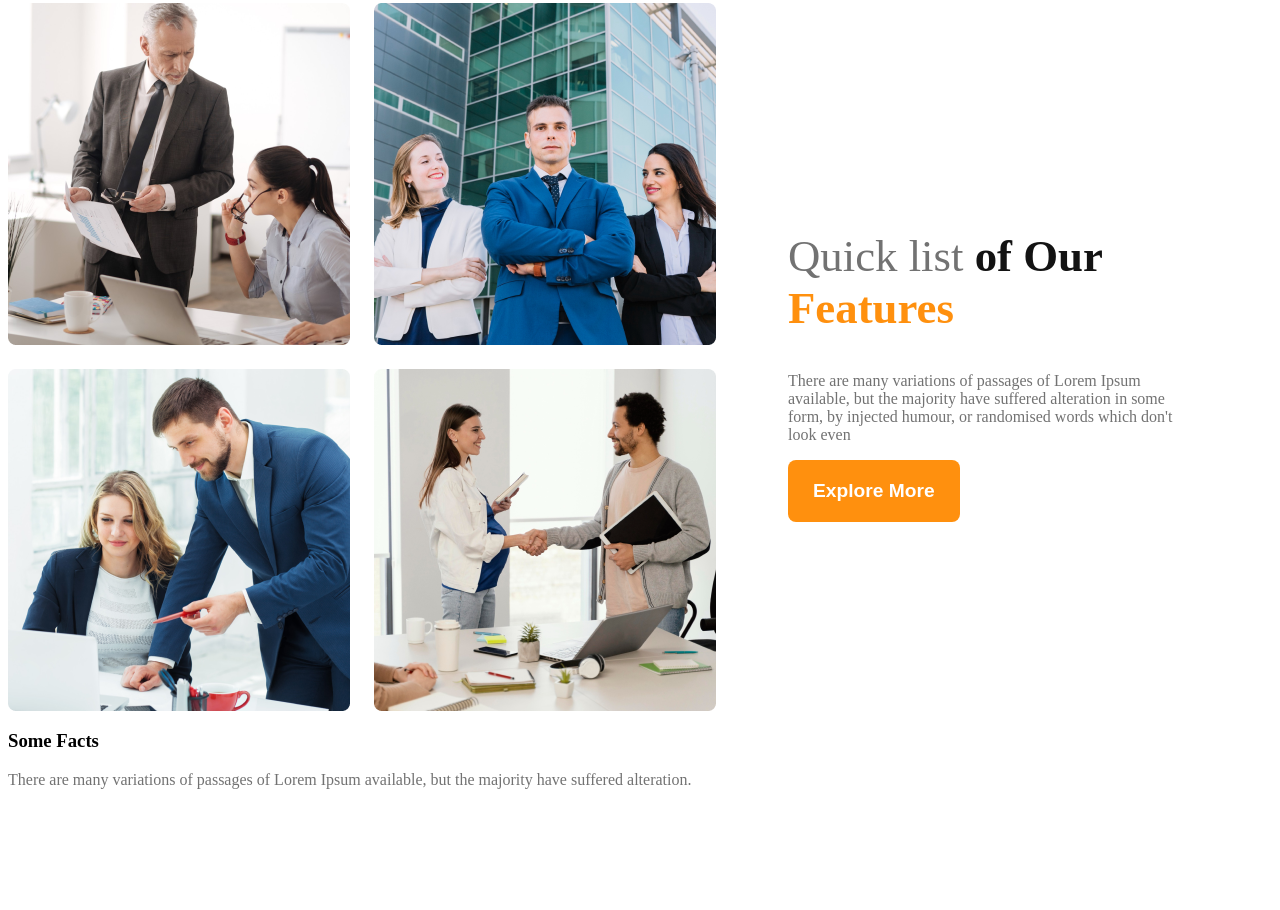
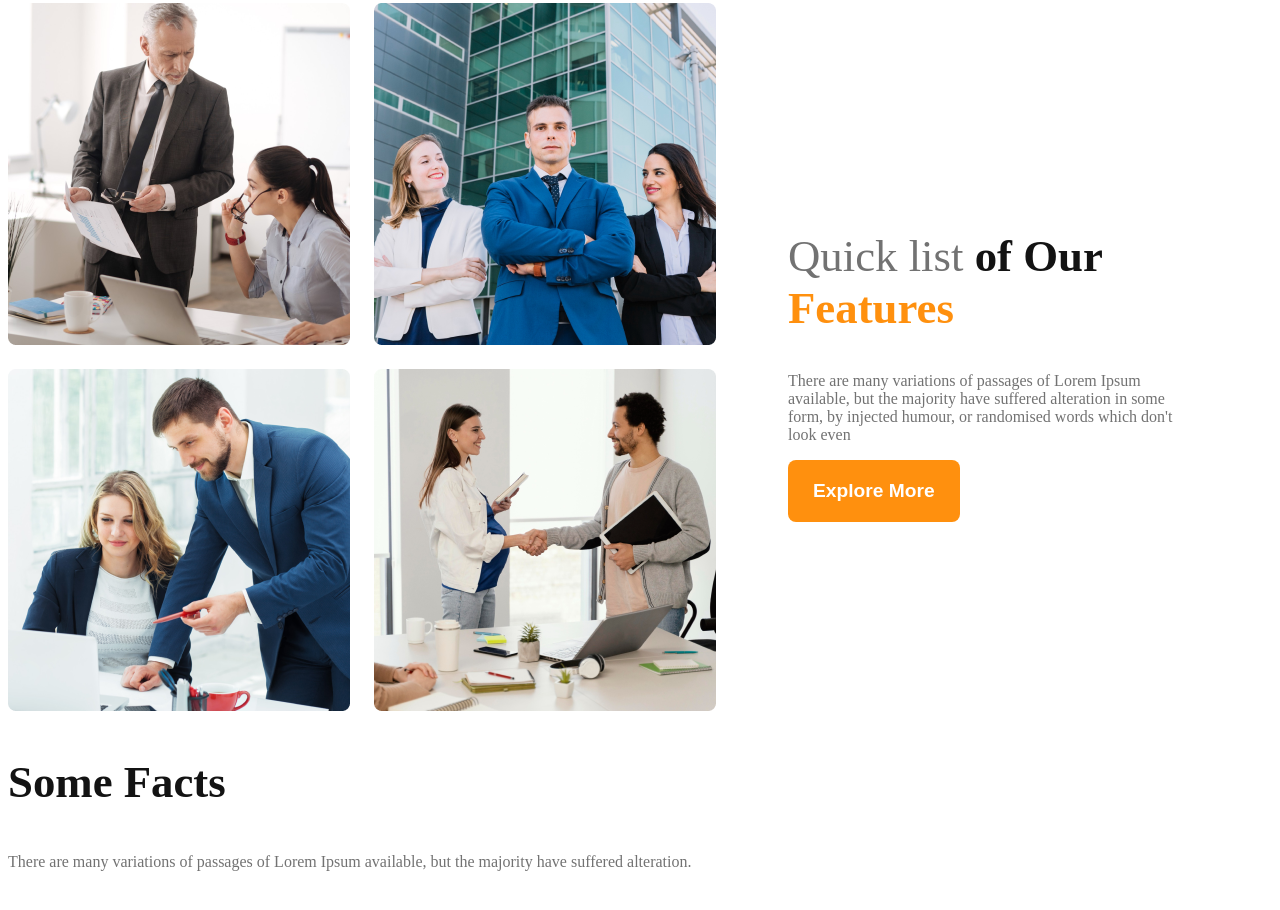
Before and after one commit to KAUSAR-BD/g3-architects-k, a plain HTML site: page index.html in a window 1280 px wide. Shown: the part 1084-1994 px from the top of the page. Before the commit the page ends 1948 px from the top, so only its background shows below. Drawn offline with Linux system fonts and the light colour scheme.

Commit message:
changes section title

```diff
--- a/index.html
+++ b/index.html
@@ -9,7 +9,7 @@
 <body>
     <header>
         <nav>
-            <h3 class="nav-title">G3 Architects</h3>
+            <h3 class="section-title">G3 Architects</h3>
             <ul>
                 <li><a href="">Home</a></li>
                 <li><a href="">About</a></li>
@@ -47,8 +47,8 @@
         </section>
         <!-- facts section -->
         <div class="facts">
-            <h3>Some Facts</h3>
-            <p class="fact-content text-color-gray">There are many variations of passages of Lorem Ipsum available, but the majority have suffered alteration.</p>
+            <h3 class="section-title">Some Facts</h3>
+            <p class="text-color-gray">There are many variations of passages of Lorem Ipsum available, but the majority have suffered alteration.</p>
         </div>
      </main>
      <footer></footer>
--- a/styles/architect.css
+++ b/styles/architect.css
@@ -19,6 +19,12 @@
     cursor: pointer;
 }
 
+.section-title {
+    font-size: 2.8rem;
+    color: #131313;
+    font-weight: 700;
+}
+
 .text-color-gray {
     color: #727272;
 }
@@ -34,12 +40,6 @@ nav {
     display: flex;
     justify-content: space-between;
     align-items: center;
-}
-
-.nav-title {
-    font-size: 2.8rem;
-    color: #131313;
-    font-weight: 700;
 }
 
 nav>ul {
```
